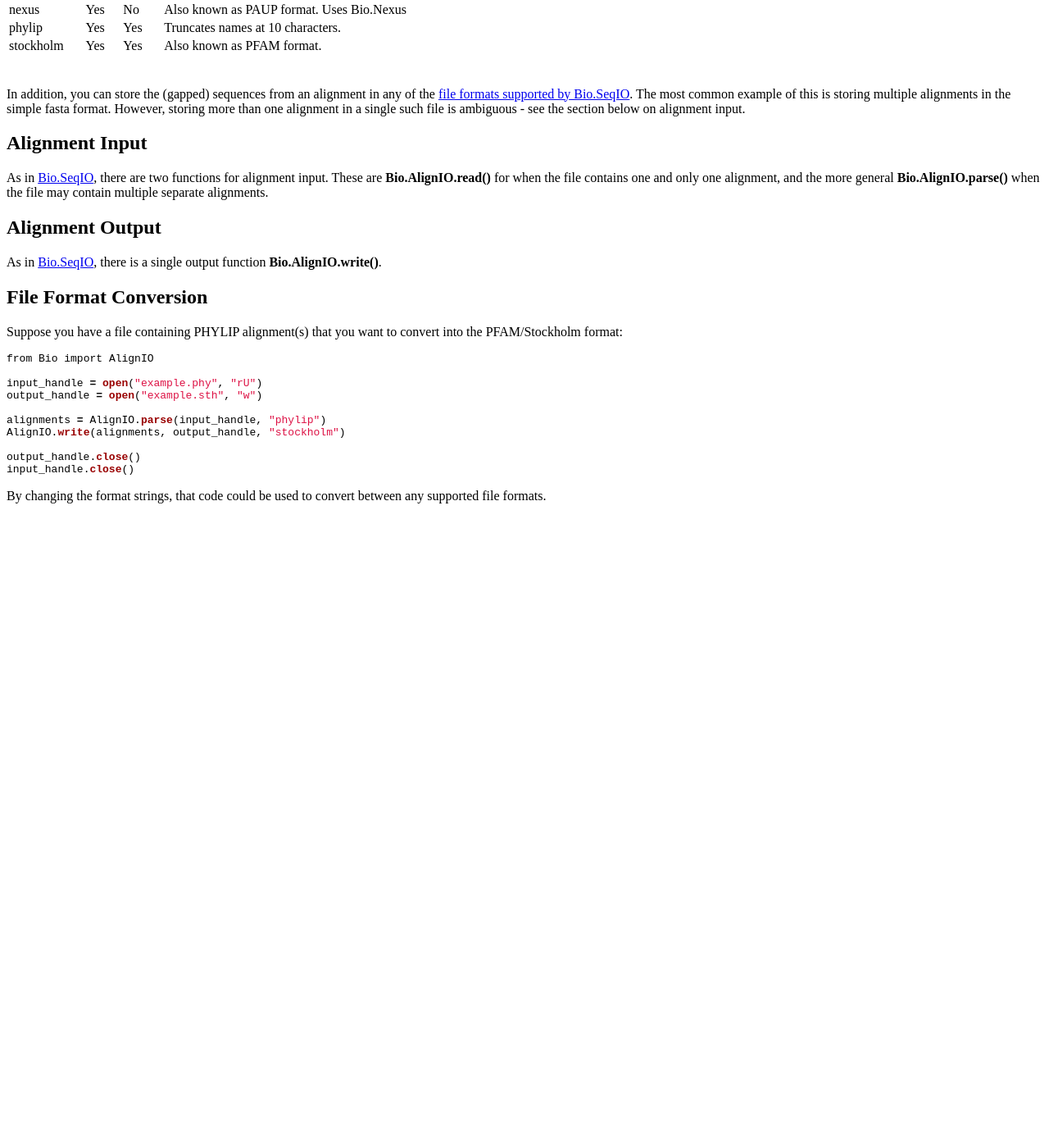
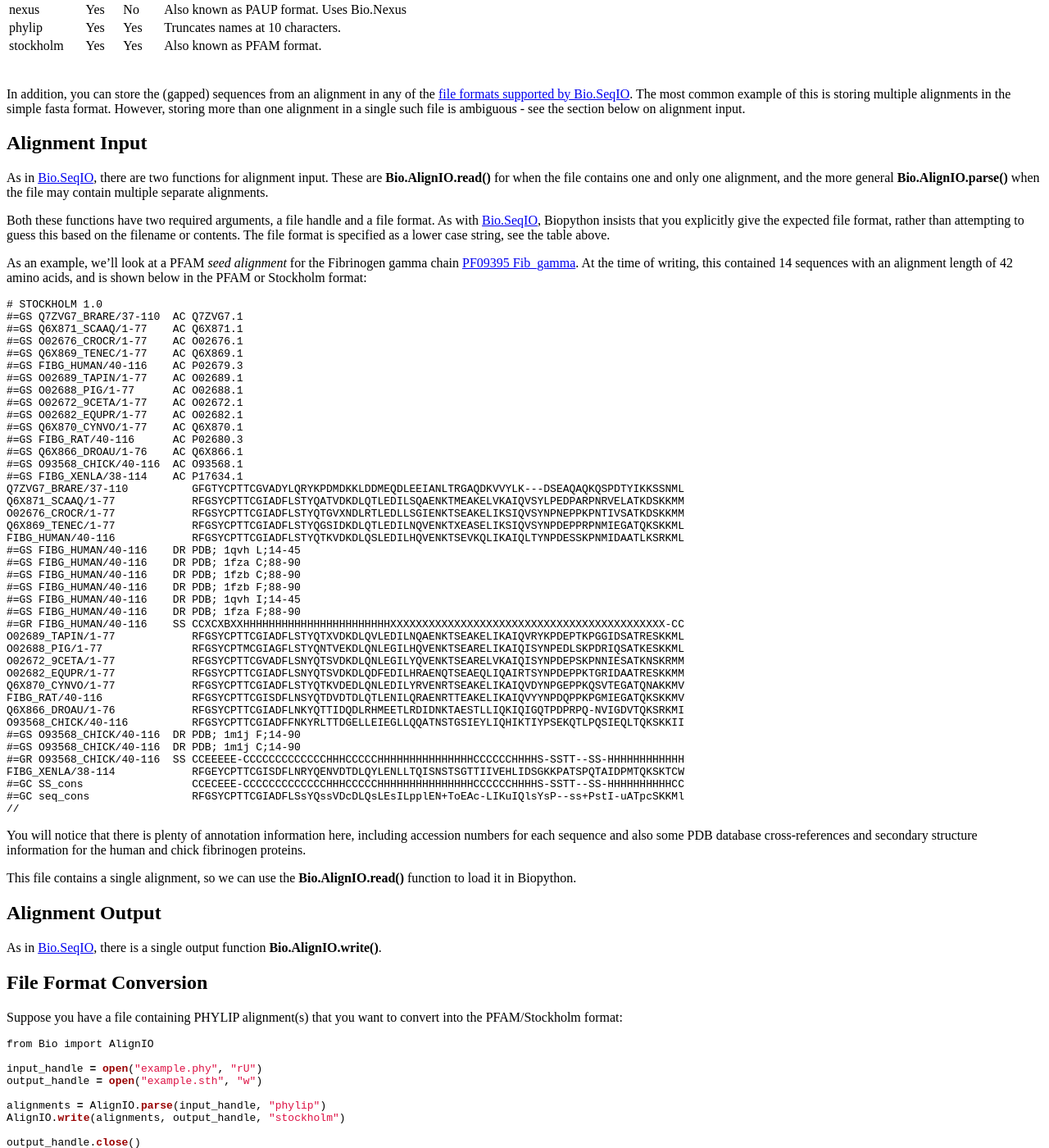
Before and after one commit to biopython/biopython.github.io, a Jekyll site: the page built from wiki/AlignIO.md, in a window 1280 px wide and 1400 px high, scrolled down 612 px. Shown: the whole window at 82% size. Built offline with Jekyll 4.4.1, drawn with Linux system fonts in a browser that asks for light colours; before the commit the page ends 1242 px from its top, so only the background shows below that.

Commit message:
adding PFAM example

```diff
--- a/wiki/AlignIO.md
+++ b/wiki/AlignIO.md
@@ -70,6 +70,69 @@ contains one and only one alignment, and the more general
 **Bio.AlignIO.parse()** when the file may contain multiple separate
 alignments.
 
+Both these functions have two required arguments, a file handle and a
+file format. As with [Bio.SeqIO](SeqIO "wikilink"), Biopython insists
+that you explicitly give the expected file format, rather than
+attempting to guess this based on the filename or contents. The file
+format is specified as a lower case string, see the table above.
+
+As an example, we'll look at a PFAM *seed alignment* for the Fibrinogen
+gamma chain [PF09395
+Fib\_gamma](http://pfam.sanger.ac.uk/family?acc=PF09395). At the time of
+writing, this contained 14 sequences with an alignment length of 42
+amino acids, and is shown below in the PFAM or Stockholm format:
+
+    # STOCKHOLM 1.0
+    #=GS Q7ZVG7_BRARE/37-110  AC Q7ZVG7.1
+    #=GS Q6X871_SCAAQ/1-77    AC Q6X871.1
+    #=GS O02676_CROCR/1-77    AC O02676.1
+    #=GS Q6X869_TENEC/1-77    AC Q6X869.1
+    #=GS FIBG_HUMAN/40-116    AC P02679.3
+    #=GS O02689_TAPIN/1-77    AC O02689.1
+    #=GS O02688_PIG/1-77      AC O02688.1
+    #=GS O02672_9CETA/1-77    AC O02672.1
+    #=GS O02682_EQUPR/1-77    AC O02682.1
+    #=GS Q6X870_CYNVO/1-77    AC Q6X870.1
+    #=GS FIBG_RAT/40-116      AC P02680.3
+    #=GS Q6X866_DROAU/1-76    AC Q6X866.1
+    #=GS O93568_CHICK/40-116  AC O93568.1
+    #=GS FIBG_XENLA/38-114    AC P17634.1
+    Q7ZVG7_BRARE/37-110          GFGTYCPTTCGVADYLQRYKPDMDKKLDDMEQDLEEIANLTRGAQDKVVYLK---DSEAQAQKQSPDTYIKKSSNML
+    Q6X871_SCAAQ/1-77            RFGSYCPTTCGIADFLSTYQATVDKDLQTLEDILSQAENKTMEAKELVKAIQVSYLPEDPARPNRVELATKDSKKMM
+    O02676_CROCR/1-77            RFGSYCPTTCGIADFLSTYQTGVXNDLRTLEDLLSGIENKTSEAKELIKSIQVSYNPNEPPKPNTIVSATKDSKKMM
+    Q6X869_TENEC/1-77            RFGSYCPTTCGIADFLSTYQGSIDKDLQTLEDILNQVENKTXEASELIKSIQVSYNPDEPPRPNMIEGATQKSKKML
+    FIBG_HUMAN/40-116            RFGSYCPTTCGIADFLSTYQTKVDKDLQSLEDILHQVENKTSEVKQLIKAIQLTYNPDESSKPNMIDAATLKSRKML
+    #=GS FIBG_HUMAN/40-116    DR PDB; 1qvh L;14-45
+    #=GS FIBG_HUMAN/40-116    DR PDB; 1fza C;88-90
+    #=GS FIBG_HUMAN/40-116    DR PDB; 1fzb C;88-90
+    #=GS FIBG_HUMAN/40-116    DR PDB; 1fzb F;88-90
+    #=GS FIBG_HUMAN/40-116    DR PDB; 1qvh I;14-45
+    #=GS FIBG_HUMAN/40-116    DR PDB; 1fza F;88-90
+    #=GR FIBG_HUMAN/40-116    SS CCXCXBXXHHHHHHHHHHHHHHHHHHHHHHHXXXXXXXXXXXXXXXXXXXXXXXXXXXXXXXXXXXXXXXXXXX-CC
+    O02689_TAPIN/1-77            RFGSYCPTTCGIADFLSTYQTXVDKDLQVLEDILNQAENKTSEAKELIKAIQVRYKPDEPTKPGGIDSATRESKKML
+    O02688_PIG/1-77              RFGSYCPTMCGIAGFLSTYQNTVEKDLQNLEGILHQVENKTSEARELIKAIQISYNPEDLSKPDRIQSATKESKKML
+    O02672_9CETA/1-77            RFGSYCPTTCGVADFLSNYQTSVDKDLQNLEGILYQVENKTSEARELVKAIQISYNPDEPSKPNNIESATKNSKRMM
+    O02682_EQUPR/1-77            RFGSYCPTTCGIADFLSNYQTSVDKDLQDFEDILHRAENQTSEAEQLIQAIRTSYNPDEPPKTGRIDAATRESKKMM
+    Q6X870_CYNVO/1-77            RFGSYCPTTCGIADFLSTYQTKVDEDLQNLEDILYRVENRTSEAKELIKAIQVDYNPGEPPKQSVTEGATQNAKKMV
+    FIBG_RAT/40-116              RFGSYCPTTCGISDFLNSYQTDVDTDLQTLENILQRAENRTTEAKELIKAIQVYYNPDQPPKPGMIEGATQKSKKMV
+    Q6X866_DROAU/1-76            RFGSYCPTTCGIADFLNKYQTTIDQDLRHMEETLRDIDNKTAESTLLIQKIQIGQTPDPRPQ-NVIGDVTQKSRKMI
+    O93568_CHICK/40-116          RFGSYCPTTCGIADFFNKYRLTTDGELLEIEGLLQQATNSTGSIEYLIQHIKTIYPSEKQTLPQSIEQLTQKSKKII
+    #=GS O93568_CHICK/40-116  DR PDB; 1m1j F;14-90
+    #=GS O93568_CHICK/40-116  DR PDB; 1m1j C;14-90
+    #=GR O93568_CHICK/40-116  SS CCEEEEE-CCCCCCCCCCCCCHHHCCCCCHHHHHHHHHHHHHHHCCCCCCHHHHS-SSTT--SS-HHHHHHHHHHHH
+    FIBG_XENLA/38-114            RFGEYCPTTCGISDFLNRYQENVDTDLQYLENLLTQISNSTSGTTIIVEHLIDSGKKPATSPQTAIDPMTQKSKTCW
+    #=GC SS_cons                 CCECEEE-CCCCCCCCCCCCCHHHCCCCCHHHHHHHHHHHHHHHCCCCCCHHHHS-SSTT--SS-HHHHHHHHHHCC
+    #=GC seq_cons                RFGSYCPTTCGIADFLSsYQssVDcDLQsLEsILpplEN+ToEAc-LIKuIQlsYsP--ss+PstI-uATpcSKKMl
+    //
+
+You will notice that there is plenty of annotation information here,
+including accession numbers for each sequence and also some PDB database
+cross-references and secondary structure information for the human and
+chick fibrinogen proteins.
+
+This file contains a single alignment, so we can use the
+**Bio.AlignIO.read()** function to load it in Biopython.
+
 Alignment Output
 ----------------
 
```
Also changed, not shown: 1 other file.
